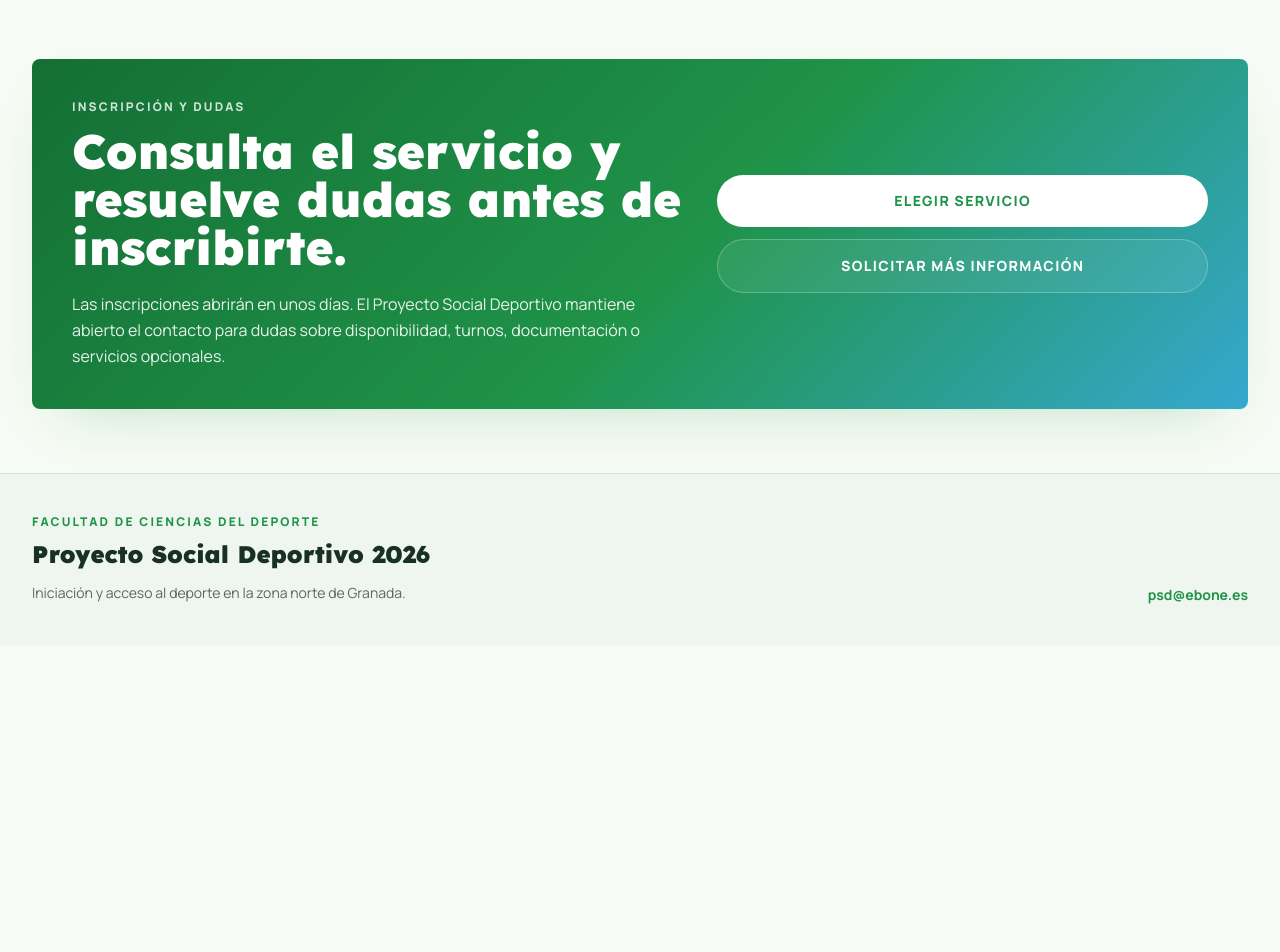
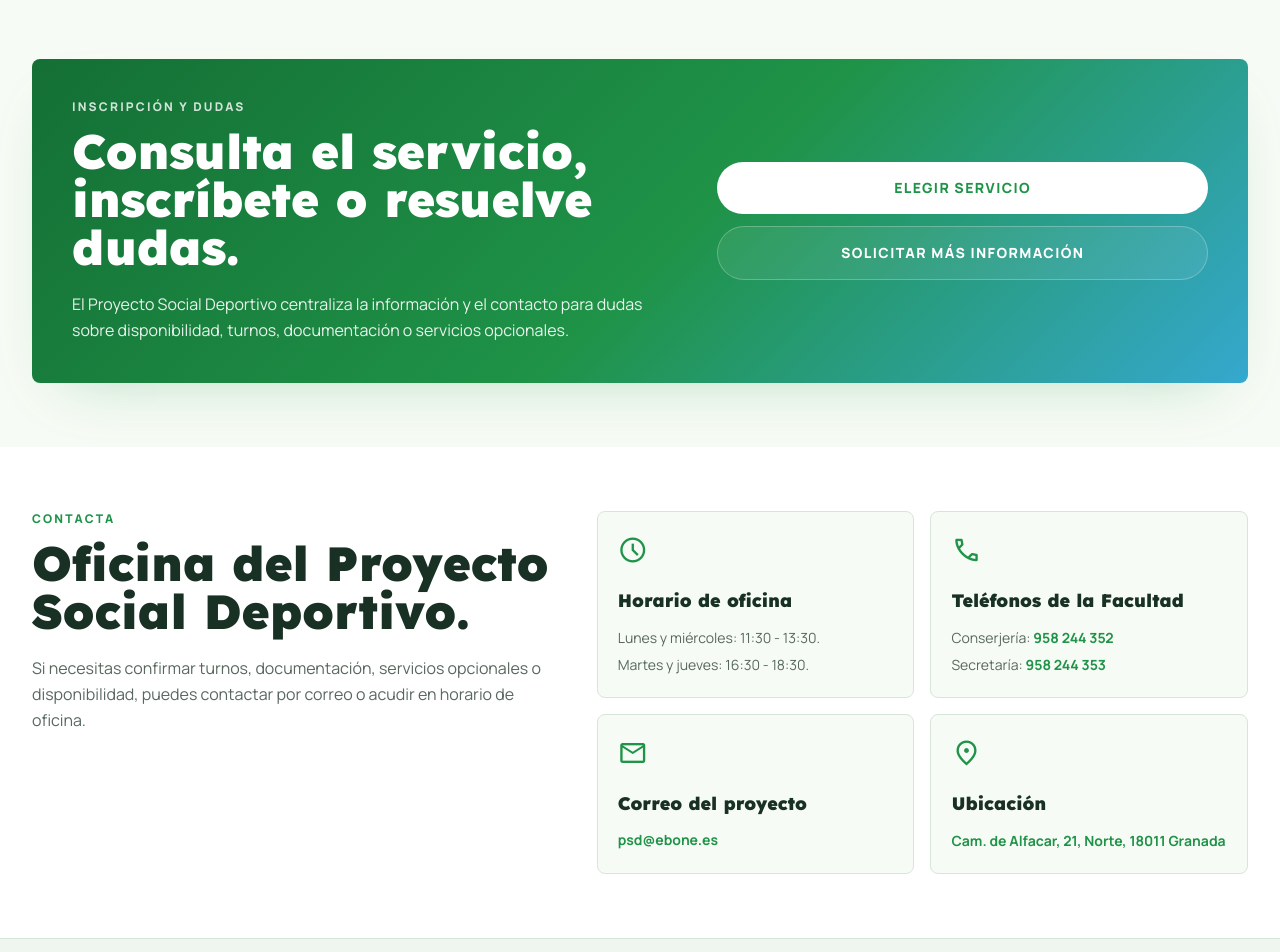
Before and after one commit to dvdgp9/psd-ebone, a plain HTML site: page index.html in a window 1280 px wide. Shown: the part 1200-2152 px from the top of the page. Before the commit the page ends 1845 px from the top, so only its background shows below. Drawn offline with nearby package versions, Linux system fonts and the light colour scheme.

Commit message:
Añadir contacto y activar enlaces

```diff
--- a/index.html
+++ b/index.html
@@ -61,6 +61,7 @@ h1, h2, h3, h4, .font-headline { font-family: "Lexend", sans-serif; letter-spaci
 <a class="rounded-full px-3 py-2 text-white/90 transition hover:bg-white/10 hover:text-white" href="intensivos-natacion.html">Natación intensiva</a>
 <a class="rounded-full px-3 py-2 text-white/90 transition hover:bg-white/10 hover:text-white" href="aquagym.html">Aquagym</a>
 <a class="rounded-full px-3 py-2 text-white/90 transition hover:bg-white/10 hover:text-white" href="natacion-escolar.html">Natación escolar</a>
+<a class="rounded-full px-3 py-2 text-white/90 transition hover:bg-white/10 hover:text-white" href="#contacta">Contacto</a>
 </div>
 <a class="rounded-full bg-white px-5 py-2.5 text-sm font-black text-primary transition hover:-translate-y-[1px] active:scale-[0.98]" href="#servicios">Elegir servicio</a>
 </div>
@@ -158,8 +159,8 @@ Verano 2026
 <p class="mt-3 text-sm leading-relaxed text-muted">Cada programa tiene su propia página con edad o público, fechas, horarios, precios y condiciones.</p>
 </div>
 <div class="rounded-lg border border-line bg-surface p-5">
-<h3 class="font-headline text-lg font-black">Inscripciones próximamente</h3>
-<p class="mt-3 text-sm leading-relaxed text-muted">Los formularios abrirán en unos días. Mientras tanto, puedes consultar cada servicio o escribir a la oficina deportiva para resolver dudas.</p>
+<h3 class="font-headline text-lg font-black">Inscripción por servicio</h3>
+<p class="mt-3 text-sm leading-relaxed text-muted">Cada página tiene su formulario específico. También puedes escribir a la oficina deportiva para resolver dudas antes de solicitar plaza.</p>
 </div>
 </div>
 </div>
@@ -170,12 +171,46 @@ Verano 2026
 <div class="grid gap-8 rounded-lg bg-[linear-gradient(135deg,#146f35_0%,#1f9348_54%,#35a8cf_100%)] p-8 text-white shadow-soft md:p-10 lg:grid-cols-[1fr_0.8fr] lg:items-center">
 <div>
 <p class="text-xs font-black uppercase tracking-[0.18em] text-white/80">Inscripción y dudas</p>
-<h2 class="mt-3 text-3xl font-black leading-tight md:text-5xl">Consulta el servicio y resuelve dudas antes de inscribirte.</h2>
-<p class="mt-5 max-w-2xl leading-relaxed text-white/90">Las inscripciones abrirán en unos días. El Proyecto Social Deportivo mantiene abierto el contacto para dudas sobre disponibilidad, turnos, documentación o servicios opcionales.</p>
+<h2 class="mt-3 text-3xl font-black leading-tight md:text-5xl">Consulta el servicio, inscríbete o resuelve dudas.</h2>
+<p class="mt-5 max-w-2xl leading-relaxed text-white/90">El Proyecto Social Deportivo centraliza la información y el contacto para dudas sobre disponibilidad, turnos, documentación o servicios opcionales.</p>
 </div>
 <div class="flex flex-col gap-3 sm:flex-row lg:flex-col">
 <a class="inline-flex items-center justify-center rounded-full bg-white px-6 py-4 text-sm font-black uppercase tracking-[0.1em] text-primary transition hover:-translate-y-[1px] active:scale-[0.98]" href="#servicios">Elegir servicio</a>
 <a class="inline-flex items-center justify-center rounded-full border border-white/25 bg-white/[0.08] px-6 py-4 text-sm font-black uppercase tracking-[0.1em] text-white transition hover:bg-white/[0.14] active:scale-[0.98]" href="mailto:psd@ebone.es">Solicitar más información</a>
+</div>
+</div>
+</div>
+</section>
+
+<section id="contacta" class="bg-white py-16">
+<div class="mx-auto grid max-w-7xl gap-8 px-5 md:px-8 lg:grid-cols-[0.9fr_1.1fr] lg:items-start">
+<div>
+<p class="text-xs font-black uppercase tracking-[0.18em] text-primary">Contacta</p>
+<h2 class="mt-3 text-3xl font-black leading-tight md:text-5xl">Oficina del Proyecto Social Deportivo.</h2>
+<p class="mt-5 max-w-xl leading-relaxed text-muted">Si necesitas confirmar turnos, documentación, servicios opcionales o disponibilidad, puedes contactar por correo o acudir en horario de oficina.</p>
+</div>
+<div class="grid gap-4 sm:grid-cols-2">
+<div class="rounded-lg border border-line bg-surface p-5">
+<span class="material-symbols-outlined text-3xl text-primary">schedule</span>
+<h3 class="mt-4 font-headline text-lg font-black">Horario de oficina</h3>
+<p class="mt-3 text-sm leading-relaxed text-muted">Lunes y miércoles: 11:30 - 13:30.</p>
+<p class="mt-1 text-sm leading-relaxed text-muted">Martes y jueves: 16:30 - 18:30.</p>
+</div>
+<div class="rounded-lg border border-line bg-surface p-5">
+<span class="material-symbols-outlined text-3xl text-primary">call</span>
+<h3 class="mt-4 font-headline text-lg font-black">Teléfonos de la Facultad</h3>
+<p class="mt-3 text-sm leading-relaxed text-muted">Conserjería: <a class="font-bold text-primary transition hover:text-primary-strong" href="tel:+34958244352">958 244 352</a></p>
+<p class="mt-1 text-sm leading-relaxed text-muted">Secretaría: <a class="font-bold text-primary transition hover:text-primary-strong" href="tel:+34958244353">958 244 353</a></p>
+</div>
+<div class="rounded-lg border border-line bg-surface p-5">
+<span class="material-symbols-outlined text-3xl text-primary">mail</span>
+<h3 class="mt-4 font-headline text-lg font-black">Correo del proyecto</h3>
+<a class="mt-3 inline-block text-sm font-bold text-primary transition hover:text-primary-strong" href="mailto:psd@ebone.es">psd@ebone.es</a>
+</div>
+<div class="rounded-lg border border-line bg-surface p-5">
+<span class="material-symbols-outlined text-3xl text-primary">location_on</span>
+<h3 class="mt-4 font-headline text-lg font-black">Ubicación</h3>
+<a class="mt-3 inline-block text-sm font-bold leading-relaxed text-primary transition hover:text-primary-strong" href="https://maps.app.goo.gl/b1xGzejenpUSK5hKA" target="_blank" rel="noopener noreferrer">Cam. de Alfacar, 21, Norte, 18011 Granada</a>
 </div>
 </div>
 </div>
```
Also changed, not shown: aquagym.html (+2 -2 lines), campamentos.html (+2 -2 lines), intensivos-natacion.html (+2 -2 lines), natacion-escolar.html (+2 -2 lines).
